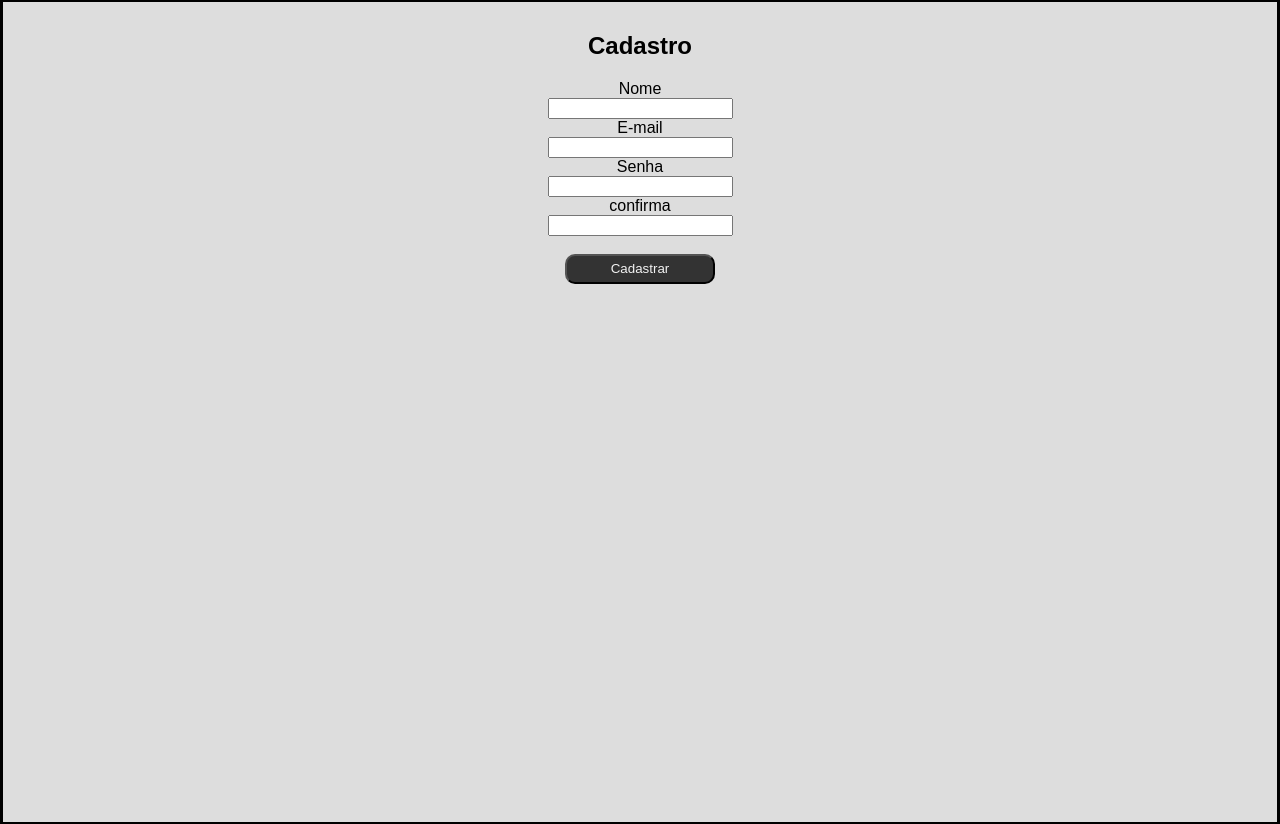
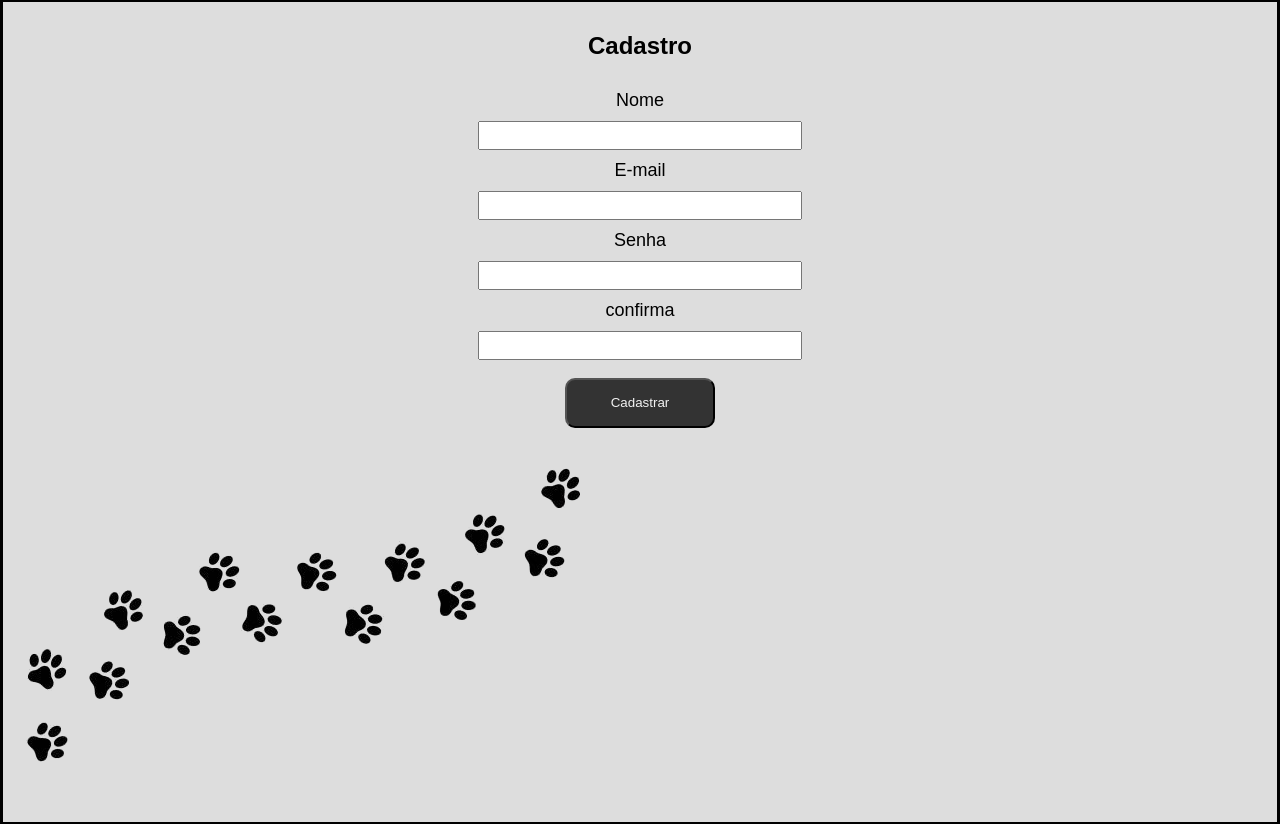
Before and after one commit to bruno025-rb/pet-shop, a plain HTML site: page index.html in a window 1280 px wide. Shown: the part 979-1803 px from the top of the page. Drawn offline with Linux system fonts and the light colour scheme.

Commit message:
adicionei as patinhas no cadastro

```diff
--- a/index.html
+++ b/index.html
@@ -31,35 +31,31 @@
             <h2>Cadastro</h2>
             <div>
                 <label for="nome">Nome</label>
-            <input type="text" id="nome" name="nome" required>
+                <input class="imput-cadastro " type="text" id="nome" name="nome" required>
             </div>
-
-
 
             <div>
                 <label for="email">E-mail</label>
-            <input type="email" id="email" name="email" required>
+                <input class="imput-cadastro" type="email" id="email" name="email" required>
             </div>
-
-
 
             <div>
                 <label for="senha">Senha</label>
-            <input type="password" id="senha" name="senha" required>
+                <input class="imput-cadastro" type="password" id="senha" name="senha" required>
             </div>
-
-
 
             <div>
                 <label class="confi_senha" for="confirmar-senha">confirma</label>
-            <input type="password" id="confirmar-senha" name="confirmar_senha" required>
+                <input class="imput-cadastro" type="password" id="confirmar-senha" name="confirmar_senha" required>
             </div>
             <br>
 
-        <button style="color: #f2f2f2; background-color: #333;" type="submit"> Cadastrar</button>
+            <button style="color: #f2f2f2; background-color: #333; height: 50px; text-size-adjust: 150px;"
+                type="submit"> Cadastrar</button> <!--botao diferente do cadastro-->
     </form>
+    <br>
 
-
+    <img class="patinhas" src="imagens/patinhas-removebg-preview.png" alt="">
 
     </section>
 
--- a/petshop.css
+++ b/petshop.css
@@ -86,11 +86,12 @@ section {
 
 }
 
-button{
+button {
     background-color: black;
     color: chartreuse;
     border-radius: 10px;
-    width: 150px; height: 30px;
+    width: 150px;
+    height: 30px;
 }
 
 .raçoes img {
@@ -149,11 +150,26 @@ button{
     object-fit: cover;
     border-radius: 20px;
 }
-.cadastro{
+
+.cadastro {
     text-align: center;
     display: block;
 
+}
 
-label{
+.imput-cadastro {
+    padding: 10px;
+    height: 5px;
+    width: 300px;
+}
+
+label {
     display: block;
+    padding: 10px;
+    font-size: large;
+
 }
+
+.patinhas {
+    margin-left: -666px;
+}
```
Also changed, not shown: imagens/patinhas-removebg-preview.png (added). Lines whose indentation alone changed are shown as unchanged.
